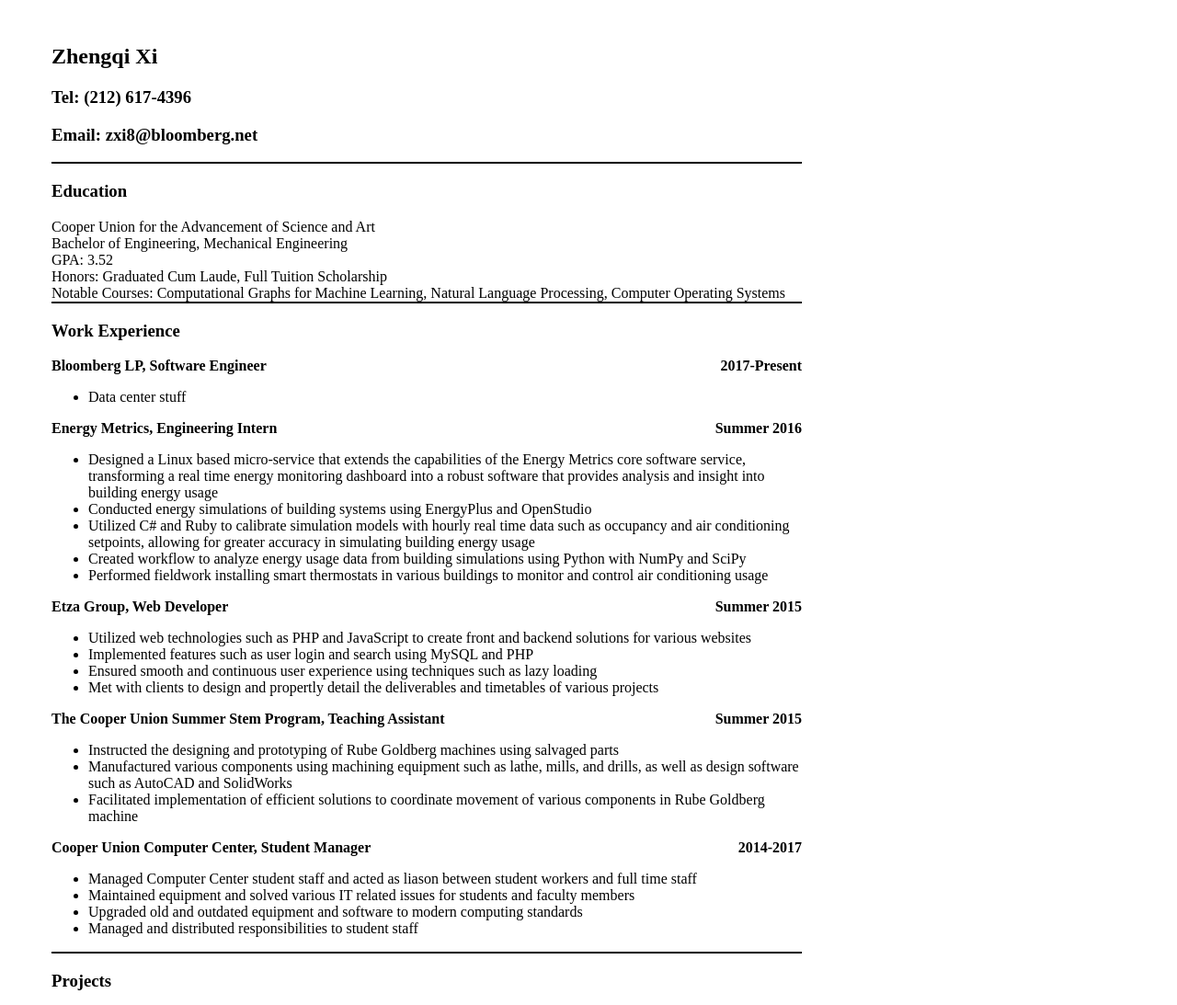
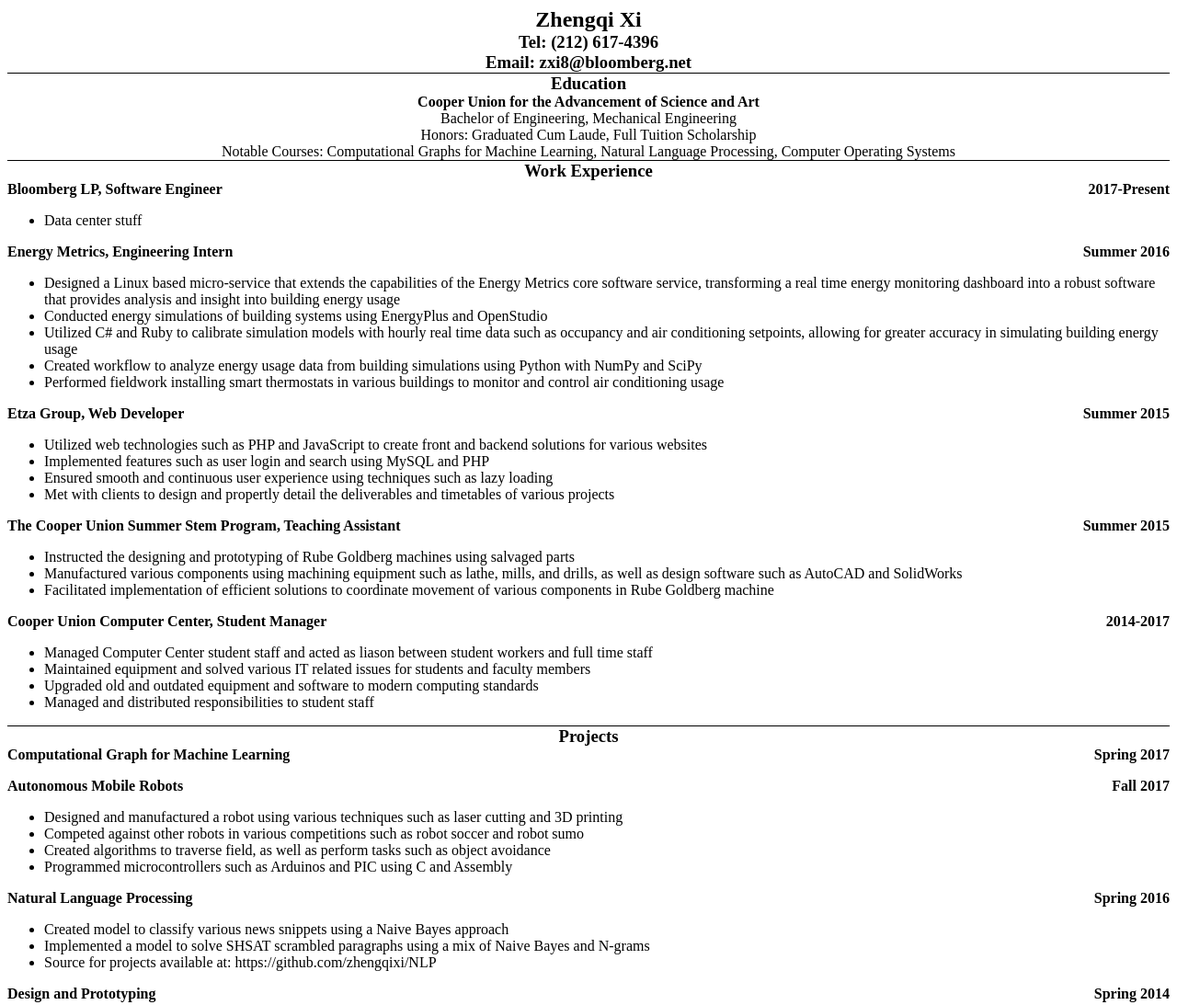
Before and after one commit to zhengqixi/zhengqixi.github.io, a plain HTML site: page cv.html in a window 1280 px wide. Shown: the top 1093 px of the page at 92% size. Drawn offline with nearby package versions, Linux system fonts and the light colour scheme.

Commit message:
Done styling

```diff
--- a/cv.css
+++ b/cv.css
@@ -1,10 +1,6 @@
-div.mainBody {
-    width: 8.5in;
-    margin: 0.5in;
-}
 section {
    display: block;
-   border-bottom: 2px solid black;
+   border-bottom: 1px solid black;
 }
 section.skills {
     border-bottom: none;
@@ -14,6 +10,22 @@ span#duration {
     float: right
 }
 
-div#item-header {
+section.introduction * {
     margin: auto;
+    text-align: center;
 }
+
+section.education * {
+    margin: auto;
+    text-align: center;
+}
+
+section *#header {
+    margin: auto;
+    text-align: center;
+}
+
+@page {
+    size: A4;
+    margin: 0.5in;
+}
--- a/cv.js
+++ b/cv.js
@@ -21,7 +21,6 @@ function data() {
                 college: {
                     institution: "Cooper Union for the Advancement of Science and Art",
                     major: "Bachelor of Engineering, Mechanical Engineering",
-                    gpa: "3.52",
                     honors: ["Graduated Cum Laude", "Full Tuition Scholarship"],
                     notableCourses: [
                         "Computational Graphs for Machine Learning",
@@ -193,15 +192,12 @@ function generateEducation() {
         .attr("id", "header");
     let college = section.append("div")
         .attr("id", "college");
-    college.append("div")
+    college.append("div").append("strong")
         .text(resumeData.education.college.institution)
         .attr("id", "institution");
     college.append("div")
         .text(resumeData.education.college.major)
         .attr("id", "major");
-    college.append("div")
-        .text(`GPA: ${resumeData.education.college.gpa}`)
-        .attr("id", "gpa");
     college.append("div")
         .text(`Honors: ${resumeData.education.college.honors.join(", ")}`)
         .attr("id", "honors");
```
